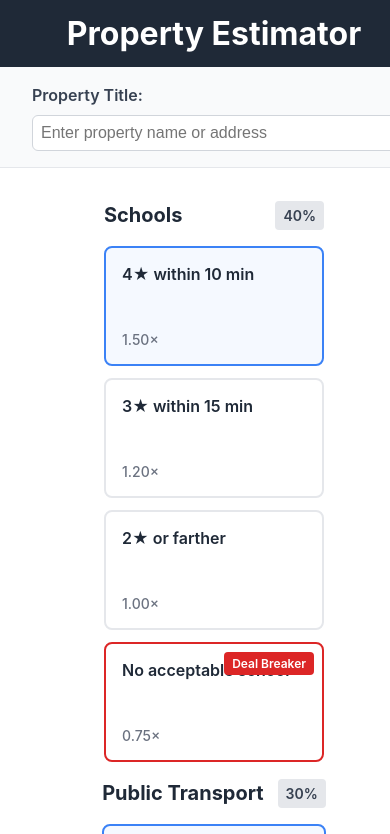
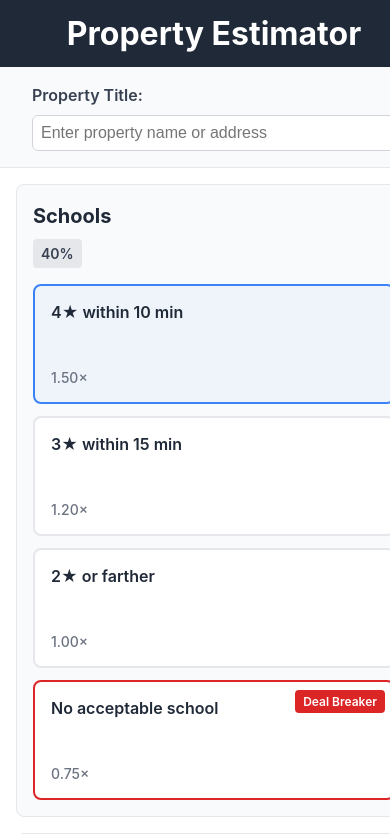
Before and after one commit to saitejamalladi/property-estimator-app, a React (Vite) app: page / in a window 390 px wide. Shown: the top 834 px of the page. Built offline with nearby package versions, Linux system fonts and the light colour scheme.

Commit message:
feat: change layout to rows with score at bottom per issue #1
- Updated MetricsGrid and MetricColumn CSS for row-based layout
- Moved ScorePanel to bottom of the page
- Maintained responsive design for mobile devices
- Closes #1

```diff
--- a/src/App.tsx
+++ b/src/App.tsx
@@ -73,7 +73,6 @@ ${scoreResult.failures.length > 0 ? `\nDeal Breakers:\n${scoreResult.failures.ma
         value={propertyTitle}
         onChange={setPropertyTitle}
       />
-      <div className="app__main">
       <MetricsGrid
         config={scoringConfig}
         selections={selections}
@@ -83,7 +82,6 @@ ${scoreResult.failures.length > 0 ? `\nDeal Breakers:\n${scoreResult.failures.ma
         propertyTitle={propertyTitle}
         scoreResult={scoreResult}
       />
-      </div>
       <FooterActions
         onReset={handleReset}
         onCopy={handleCopy}
--- a/src/components/MetricColumn.css
+++ b/src/components/MetricColumn.css
@@ -1,14 +1,20 @@
 .metric-column {
-  flex: 1;
-  min-width: 220px;
-  margin: 0 1rem;
+  display: flex;
+  flex-direction: row;
+  align-items: flex-start;
+  gap: 1rem;
+  padding: 1rem;
+  border: 1px solid #e5e7eb;
+  border-radius: 0.5rem;
+  background-color: #f9fafb;
 }
 
 .metric-column__header {
+  flex: 0 0 200px;
   display: flex;
-  align-items: center;
-  justify-content: space-between;
-  margin-bottom: 1rem;
+  flex-direction: column;
+  align-items: flex-start;
+  gap: 0.5rem;
 }
 
 .metric-column__title {
@@ -28,7 +34,25 @@
 }
 
 .metric-column__tiles {
+  flex: 1;
   display: flex;
-  flex-direction: column;
+  flex-direction: row;
+  flex-wrap: wrap;
   gap: 0.75rem;
 }
+
+@media (max-width: 768px) {
+  .metric-column {
+    flex-direction: column;
+    align-items: stretch;
+  }
+
+  .metric-column__header {
+    flex: none;
+    text-align: center;
+  }
+
+  .metric-column__tiles {
+    justify-content: center;
+  }
+}
--- a/src/components/MetricsGrid.css
+++ b/src/components/MetricsGrid.css
@@ -1,14 +1,12 @@
 .metrics-grid {
   display: flex;
-  flex-wrap: wrap;
+  flex-direction: column;
   gap: 1rem;
   padding: 2rem;
-  justify-content: center;
 }
 
 @media (max-width: 768px) {
   .metrics-grid {
-    flex-direction: column;
-    align-items: center;
+    padding: 1rem;
   }
 }
```
Lines whose indentation alone changed are shown as unchanged.
